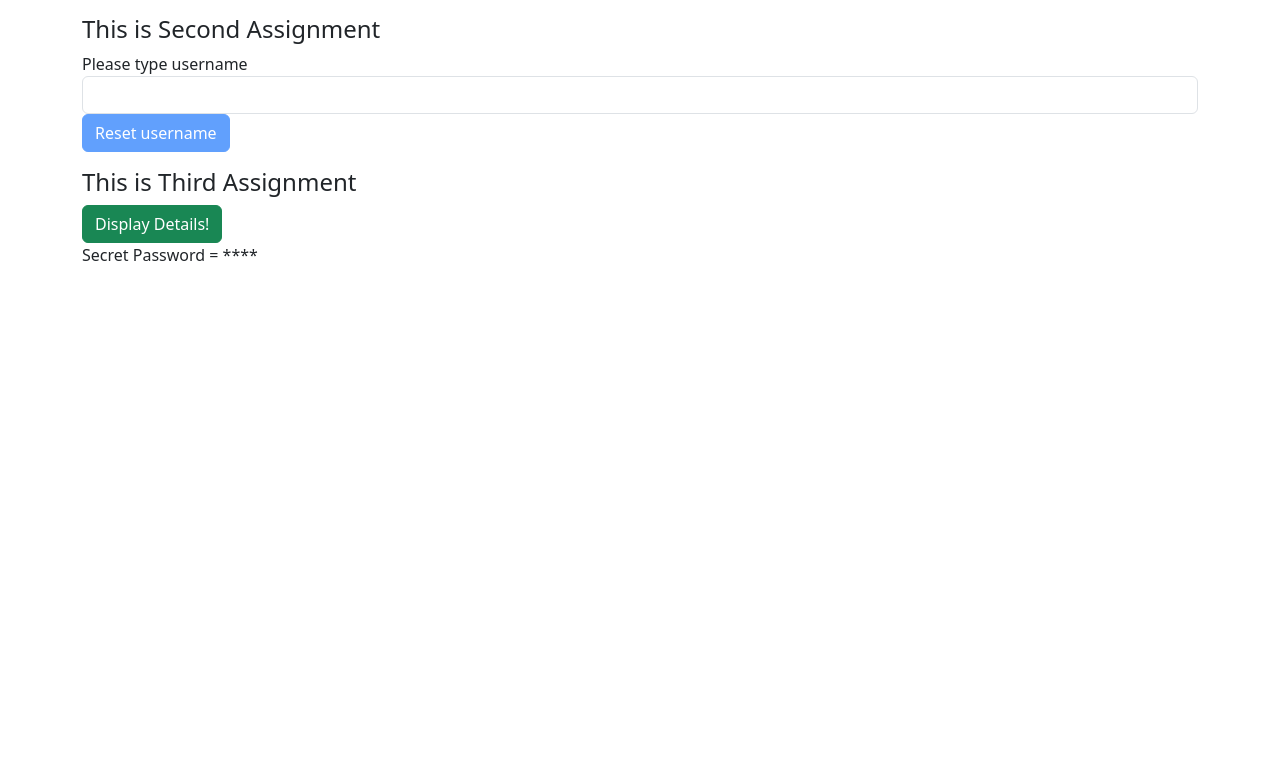
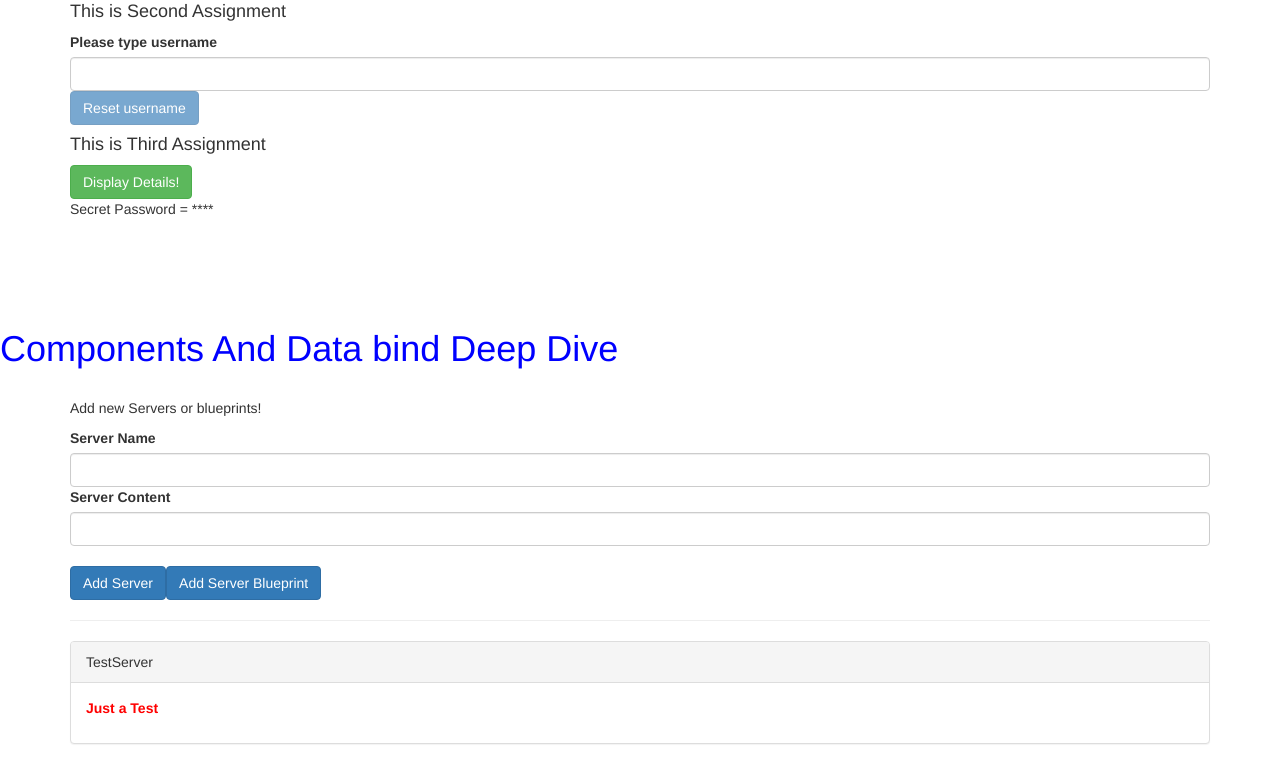
Before and after one commit to GangulyPriti/angular-application-001, an Angular app: page / in a window 1280 px wide. Shown: the part 472-1254 px from the top of the page. Before the commit the page ends 855 px from the top, so only its background shows below. Built offline with nearby package versions, Linux system fonts and the light colour scheme.

Commit message:
Day 4/100

```diff
--- a/package.json
+++ b/package.json
@@ -18,7 +18,7 @@
     "@angular/platform-browser": "^17.0.0",
     "@angular/platform-browser-dynamic": "^17.0.0",
     "@angular/router": "^17.0.0",
-    "bootstrap": "^5.3.3",
+    "bootstrap": "^3.4.1",
     "rxjs": "~7.8.0",
     "tslib": "^2.3.0",
     "zone.js": "~0.14.0"
--- a/src/app/app.component.css
+++ b/src/app/app.component.css
@@ -4,3 +4,10 @@
 .container {
   margin-bottom: 100px;
 }
+.container {
+  margin-top: 30px;
+}
+
+p {
+  color: blue;
+}
--- a/src/app/app.component.html
+++ b/src/app/app.component.html
@@ -17,3 +17,19 @@
     </div>
   </div>
 </div>
+<h1 style="color: blue">Components And Data bind Deep Dive</h1>
+<div class="container">
+  <app-cockpit
+    (serverCreated)="onServerAdded($event)"
+    (bpCreated)="onBlueprintAdded($event)"
+  ></app-cockpit>
+  <hr />
+  <div class="row">
+    <div class="col-xs-12">
+      <app-server-element
+        *ngFor="let serverElement of serverElements"
+        [srvElement]="serverElement"
+      ></app-server-element>
+    </div>
+  </div>
+</div>
--- a/src/app/app.component.ts
+++ b/src/app/app.component.ts
@@ -15,4 +15,23 @@
   //   `,
   // ],
 })
-export class AppComponent {}
+export class AppComponent {
+  serverElements = [
+    { type: 'server', name: 'TestServer', content: 'Just a Test' },
+  ];
+  onServerAdded(serverData: { serverName: string; serveContent: string }) {
+    this.serverElements.push({
+      type: 'server',
+      name: serverData.serverName,
+      content: serverData.serveContent,
+    });
+  }
+
+  onBlueprintAdded(serverData: { serverName: string; serveContent: string }) {
+    this.serverElements.push({
+      type: 'blueprint',
+      name: serverData.serverName,
+      content: serverData.serveContent,
+    });
+  }
+}
--- a/src/app/app.module.ts
+++ b/src/app/app.module.ts
@@ -9,6 +9,8 @@
 import { SuccessAlertComponent } from './AssignmentOne/success-alert/success-alert.component';
 import { UsernameComponent } from './AssignmentTwo/username/username.component';
 import { PracticeDirComponent } from './AssignmentThree/practice-dir/practice-dir.component';
+import { CockpitComponent } from './cockpit/cockpit.component';
+import { ServerElementComponent } from './server-element/server-element.component';
 
 @NgModule({
   declarations: [
@@ -19,6 +21,8 @@
     SuccessAlertComponent,
     UsernameComponent,
     PracticeDirComponent,
+    CockpitComponent,
+    ServerElementComponent,
   ],
   imports: [BrowserModule, FormsModule],
   providers: [],
--- /dev/null
+++ b/src/app/cockpit/cockpit.component.html
@@ -0,0 +1,14 @@
+<div class="row">
+  <div class="col-xs-12">
+    <p>Add new Servers or blueprints!</p>
+    <label>Server Name</label>
+    <input type="text" class="form-control" [(ngModel)]="newServerName" />
+    <label>Server Content</label>
+    <input type="text" class="form-control" [(ngModel)]="newServerContent" />
+    <br />
+    <button class="btn btn-primary" (click)="onAddServer()">Add Server</button>
+    <button class="btn btn-primary" (click)="onAddBlueprint()">
+      Add Server Blueprint
+    </button>
+  </div>
+</div>
--- /dev/null
+++ b/src/app/cockpit/cockpit.component.ts
@@ -0,0 +1,32 @@
+import { Component, EventEmitter, Output } from '@angular/core';
+
+@Component({
+  selector: 'app-cockpit',
+  templateUrl: './cockpit.component.html',
+  styleUrl: './cockpit.component.css',
+})
+export class CockpitComponent {
+  newServerName = '';
+  newServerContent = '';
+  @Output() serverCreated = new EventEmitter<{
+    serverName: string;
+    serveContent: string;
+  }>();
+  @Output('bpCreated') blueprintCreated = new EventEmitter<{
+    serverName: string;
+    serveContent: string;
+  }>();
+  onAddServer() {
+    this.serverCreated.emit({
+      serverName: this.newServerName,
+      serveContent: this.newServerContent,
+    });
+  }
+
+  onAddBlueprint() {
+    this.blueprintCreated.emit({
+      serverName: this.newServerName,
+      serveContent: this.newServerContent,
+    });
+  }
+}
--- /dev/null
+++ b/src/app/server-element/server-element.component.html
@@ -0,0 +1,11 @@
+<div class="panel panel-default">
+  <div class="panel-heading">{{ element.name }}</div>
+  <div class="panel-body">
+    <p>
+      <strong *ngIf="element.type === 'server'" style="color: red">{{
+        element.content
+      }}</strong>
+      <em *ngIf="element.type === 'blueprint'">{{ element.content }}</em>
+    </p>
+  </div>
+</div>
--- /dev/null
+++ b/src/app/server-element/server-element.component.ts
@@ -0,0 +1,12 @@
+import { Component, Input } from '@angular/core';
+
+@Component({
+  selector: 'app-server-element',
+  templateUrl: './server-element.component.html',
+  styleUrl: './server-element.component.css',
+})
+export class ServerElementComponent {
+  @Input('srvElement') element: { type: string; name: string; content: string };
+  constructor() {}
+  ngOnInit() {}
+}
```
Also changed, not shown: src/app/cockpit/cockpit.component.css (added), src/app/server-element/server-element.component.css (added), 1 other file (tests, documents, lock files or other folders).
